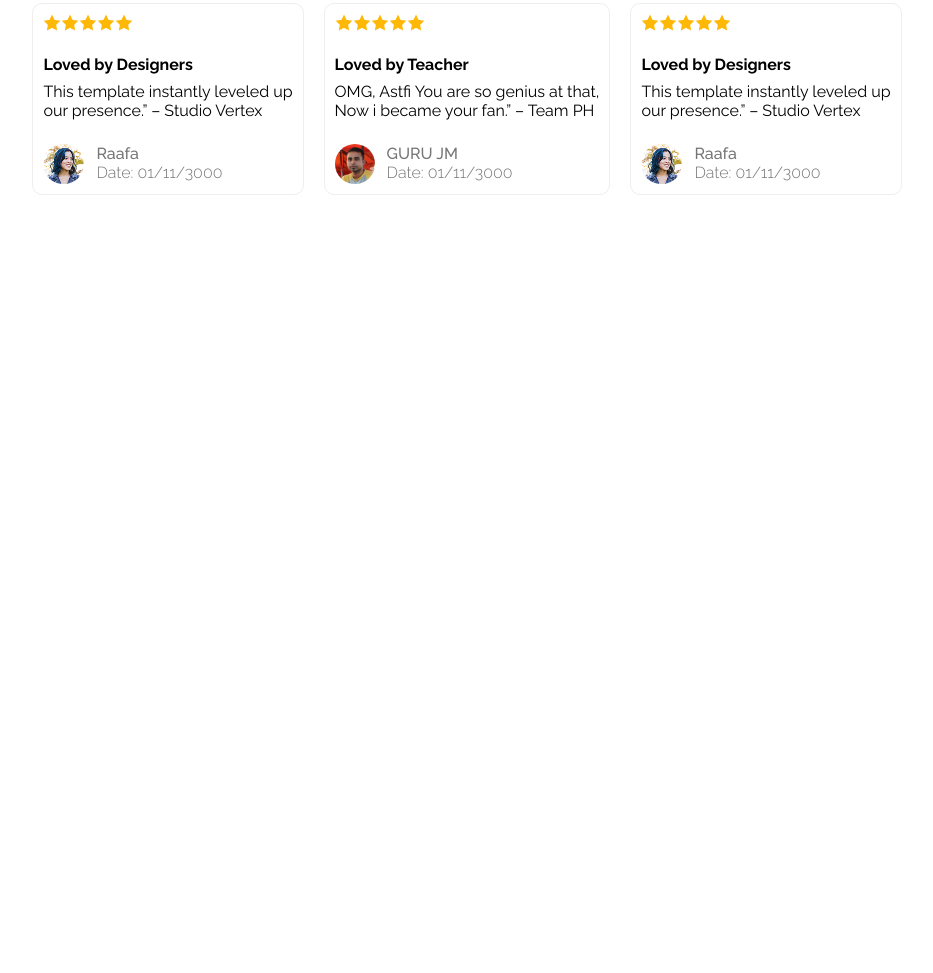
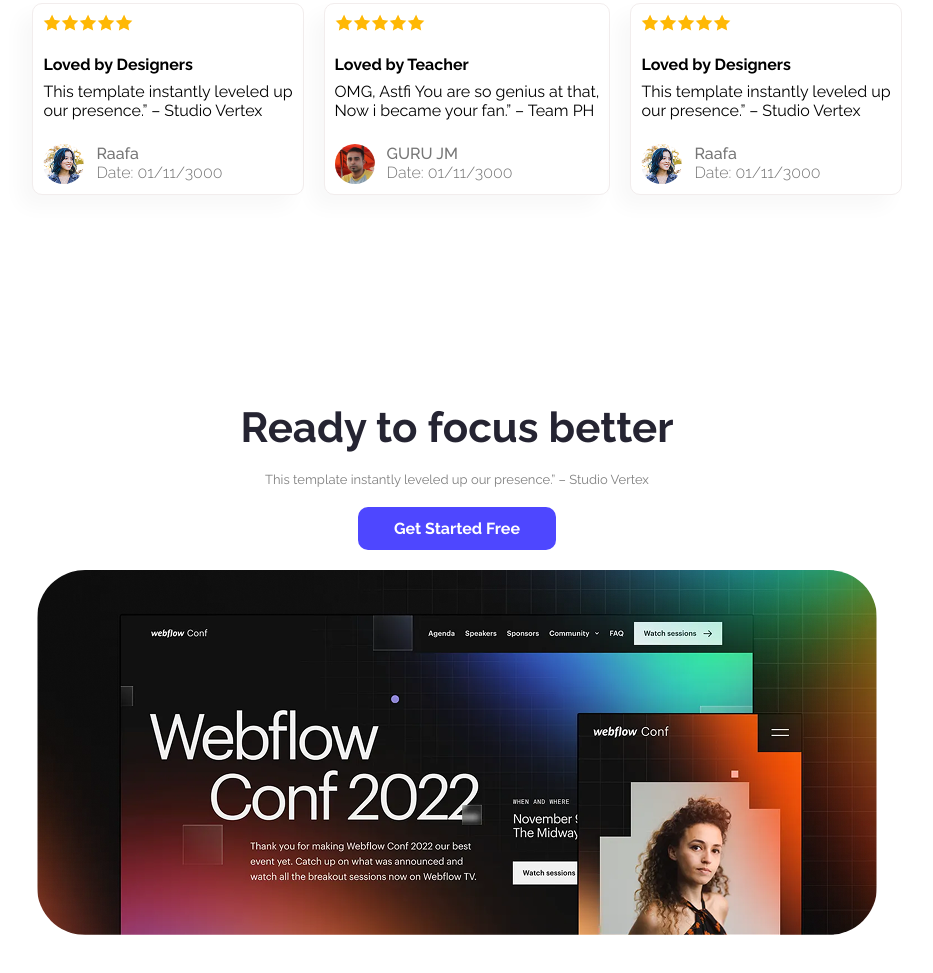
Before and after one commit to actionsifat/b12A01-my-first-landing-page, a plain HTML site: page index.html in a window 1280 px wide. Shown: the part 1732-2705 px from the top of the page, without its empty margins (183-1116 px from the left). Before the commit the page ends 2115 px from the top, so only its background shows below. Drawn offline with Linux system fonts and the light colour scheme.

Commit message:
promotional part added with big banner

```diff
--- a/index.html
+++ b/index.html
@@ -148,6 +148,18 @@
 
             </section>
 
+            <section class="promotion">
+                <h3 class="section-title promotion-title">
+                    Ready to focus better
+                </h3>
+                <p class="promotion-description small-description">
+                    This template instantly leveled up our presence.” – Studio Vertex
+                </p>
+                <button class="promotion-btn primary-btn">
+                    Get Started Free
+                </button>
+                <img src="Assets/wc-big.png" alt="wc big banner" class="wc-big">
+            </section>
         </div>
     </main>
 </body>
--- a/styles/styles.css
+++ b/styles/styles.css
@@ -37,6 +37,13 @@ padding: 12px 36px;
 border-radius: 10px;
 }
 
+.primary-btn:hover{
+    background-color: rgb(89, 0, 255);
+    transition: 0.5s ease-in;
+    box-shadow: -12px 12px 20px 0 rgba(93, 6, 255, 0.308);
+    cursor: pointer;
+}
+
 .section-title{
     color: #252432;
     font-size: 42px;
@@ -47,6 +54,11 @@ border-radius: 10px;
     color: #25243244;
     font-size: 24px;
     font-weight: normal;
+}
+
+.small-description{
+    color: rgba(0, 0, 0, 0.5);
+    font-size: 13px;
 }
 
 /* header styles */
@@ -152,6 +164,7 @@ margin: 137px auto;
     padding:10px;
     border-radius: 10px;
     background-color: white;
+    box-shadow: -12px 12px 20px rgba(0, 0, 0, 0.030);
 }
 
 .reviews{
@@ -201,3 +214,23 @@ text-align: center;
     font-weight: 300;
     color: rgba(117, 117, 117, 1);
 }
+
+/* promotion styles */
+.promotion{
+    display: flex;
+    flex-direction: column;
+    align-items: center;
+    justify-content: center;
+    margin:0 auto 92px auto;
+}
+
+.promotion .promotion-title, .promotion-description, .promotion-btn, .wc-big{
+    margin-top: 20px;
+}
+
+.wc-big{
+    border-radius: 48px;
+    max-width: 840px;
+    height: 365px;
+    background-repeat: no-repeat;
+}
```
